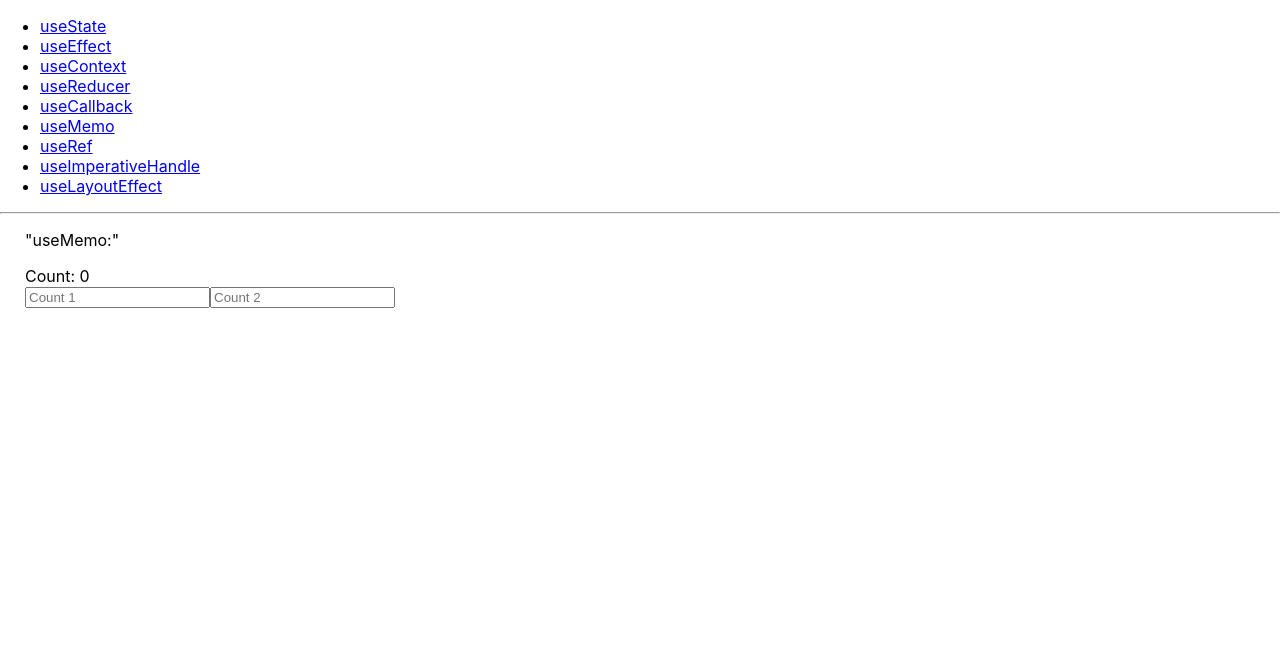
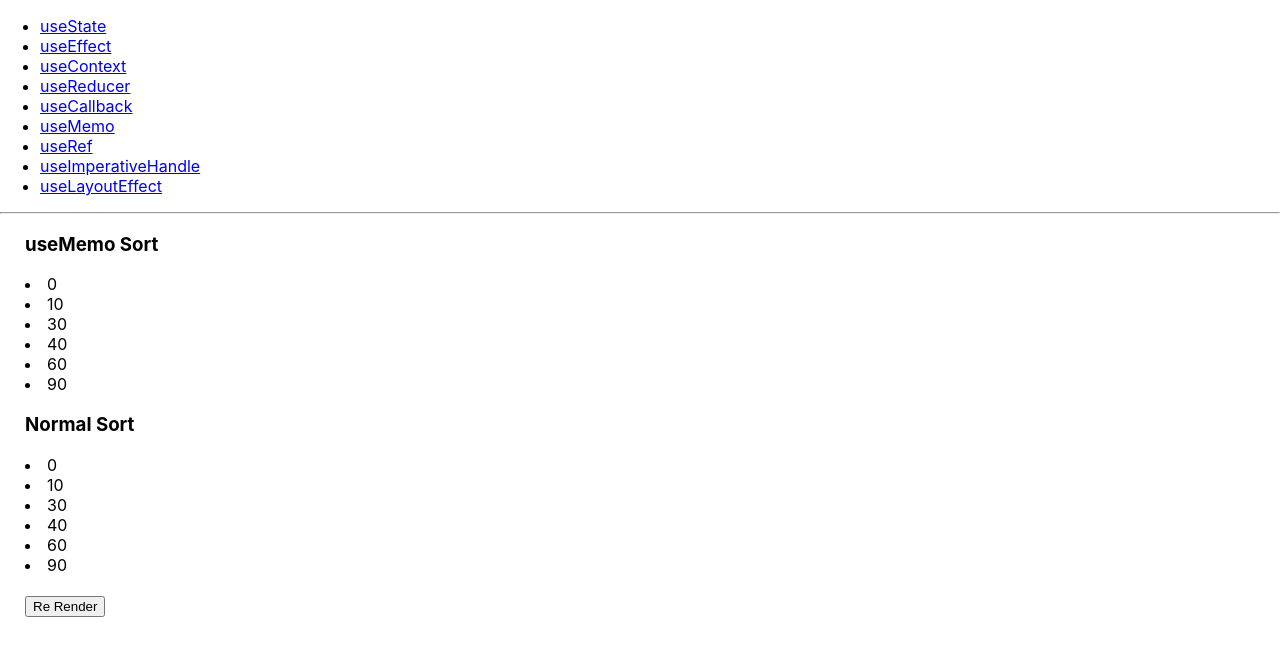
Before and after one commit to DrashtyB/hooks, a React (Create React App) app: page /useMemo in a window 1280 px wide. Shown: the top 656 px of the page. Built offline with nearby package versions, Linux system fonts and the light colour scheme.

Commit message:
recreated

```diff
--- a/src/memo.js
+++ b/src/memo.js
@@ -1,31 +1,68 @@
-import React, { useState, useMemo } from "react";
+import React, { useState, useMemo, useEffect } from "react";
 
-function Memo() {
-  const [count1, setCount1] = useState(null);
-  const [count2, setCount2] = useState(null);
-  const multiplier = (count1, count2) => {
-    return count1 * count2;
-  };
-  const memoCount = useMemo(() => {
-    return multiplier(count1, count2);
-  }, [count1, count2]);
-  console.log('memoCount:', memoCount)
+const list = [10, 60, 40, 30, 90, 0];
+
+export default function Memo() {
+  const [count, setCount] = useState(0);
+
+  // Render only when a list change occurs, and if there is no change, use the memorized contents
+  const sort = useMemo(() => {
+    console.log("useMemo");
+    return list.sort((a, b) => a - b);
+  }, [list]);
+
+  // When used in general, it works very well in Re-render.
+  const normalSort = list.sort((a, b) => a - b);
+
+  useEffect(() => {
+    console.log("re-render");
+  });
+
   return (
     <div>
-      <p>"useMemo:"</p>
-      Count: {memoCount}
+      <h3>useMemo Sort</h3>
+      {sort.map((item, i) => (
+        <li key={i}>{item}</li>
+      ))}
+      <h3>Normal Sort</h3>
+      {normalSort.map((item, i) => (
+        <li key={i}>{item}</li>
+      ))}
       <br />
-      <input
-        type="text"
-        onChange={e => setCount1(e.target.value)}
-        placeholder="Count 1"
-      />
-      <input
-        type="text"
-        onChange={e => setCount2(e.target.value)}
-        placeholder="Count 2"
-      />
+      <button onClick={() => setCount(count + 1)}>Re Render</button>
     </div>
   );
 }
-export default Memo;
+
+// export default function Memo() {
+//   const [count1, setCount1] = useState(null);
+//   const [count2, setCount2] = useState(null);
+
+//   const multiplier = (count1, count2) => {
+//     return count1 * count2;
+//   };
+//   const memoCount = useMemo(() => {
+//     return multiplier(count1, count2);
+//   }, [count1]);
+
+//   console.log("memoCount:", memoCount);
+
+//   return (
+//     <div>
+//       <p>"useMemo:"</p>
+//       Count: {memoCount}
+//       <br />
+//       <input
+//         type="text"
+//         onChange={e => setCount1(e.target.value)}
+//         placeholder="Count 1"
+//       />
+//       <br/>
+//       <input
+//         type="text"
+//         onChange={e => setCount2(e.target.value)}
+//         placeholder="Count 2"
+//       />
+//     </div>
+//   );
+// }
```
